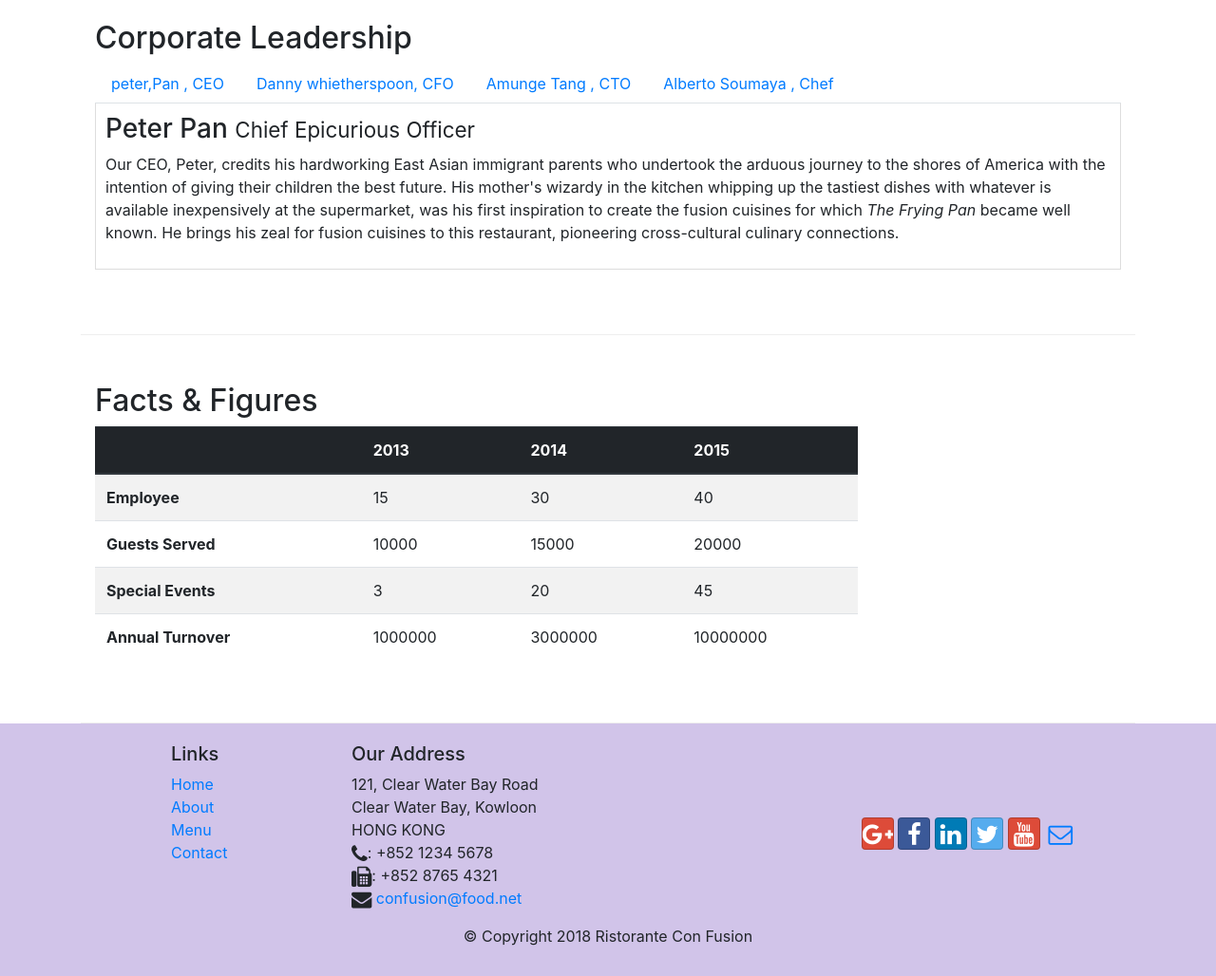
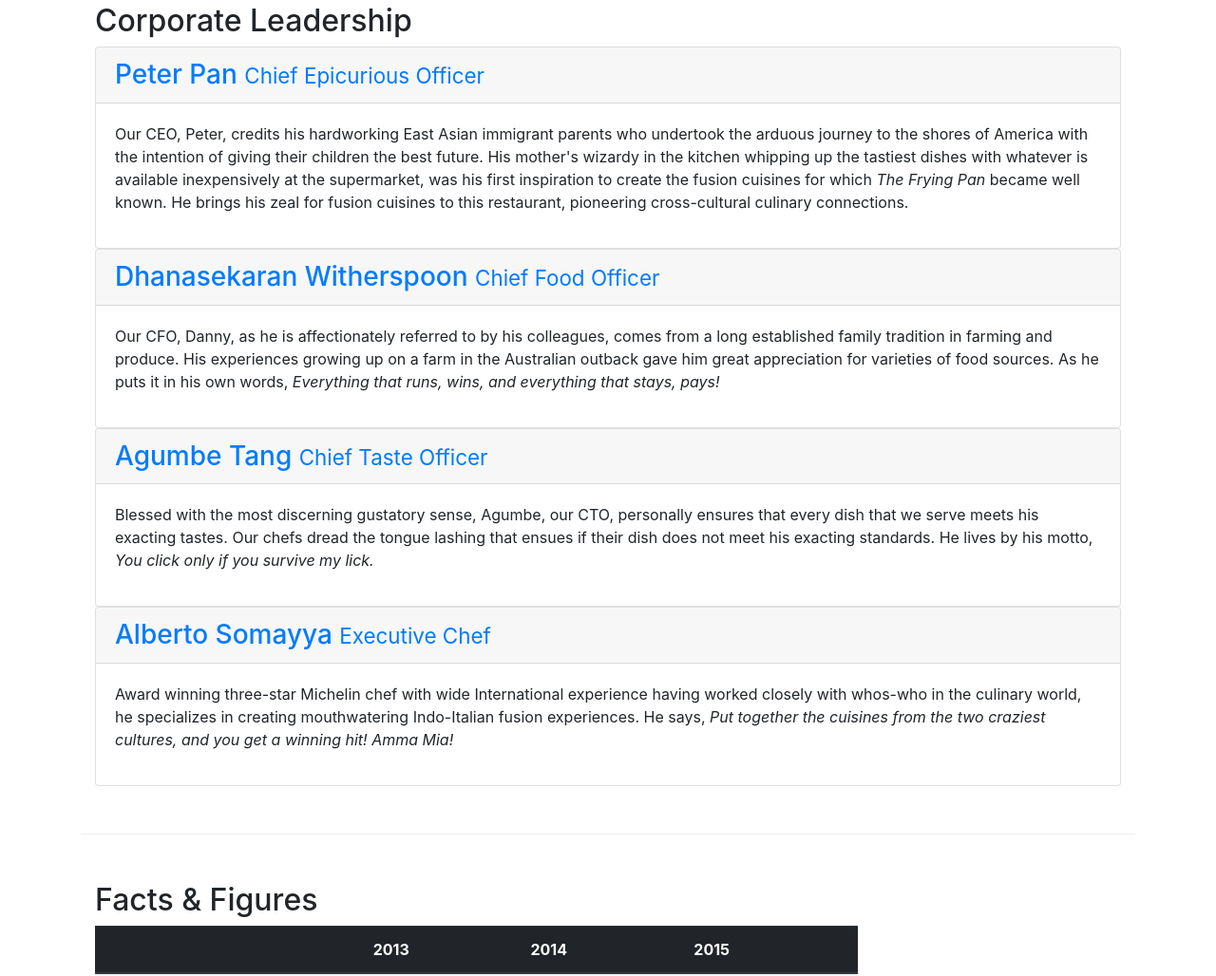
Before and after one commit to Sahilgupta8423/Bootstrap4, a website: page aboutus.html in a window 1280 px wide. Shown: the part 1019-2047 px from the top of the page at 95% size. Drawn offline with nearby package versions, Linux system fonts and the light colour scheme.

Commit message:
Accordion

```diff
--- a/aboutus.html
+++ b/aboutus.html
@@ -106,49 +106,65 @@
             <div class="col-sm-12">
                 <h2>Corporate Leadership</h2>
 
-                <ul class="nav nav-tabs">
-                    <li class="nav-item">
-                        <a href="#peter" class="nav-link item" role="tab" data-toggle="tab">peter,Pan , CEO</a>
-                    </li>
-                    <li class="nav-item">
-                        <a href="#danny" class="nav-link item" role="tab" data-toggle="tab">Danny whietherspoon, CFO</a>
-                    </li>
-                    <li class="nav-item">
-                        <a href="#agumbe" class="nav-link item" role="tab" data-toggle="tab">Amunge Tang , CTO</a>
-                    </li>
-                    <li class="nav-item">
-                        <a href="#peter" class="nav-link item" role="tab" data-toggle="tab">Alberto Soumaya , Chef</a>
-                    </li>
-                </ul>
-                <div class="tab-content">
-                    <div class="tab-pane fade show active" id="peter" role="tabpanel">
-                       <h3>Peter Pan <small>Chief Epicurious Officer</small></h3>
-                       <p class="d-none d-sm-block">Our CEO, Peter, credits his hardworking East Asian immigrant parents who undertook the arduous journey to the shores of America with the intention of giving their children the best future. His mother's wizardy in the kitchen whipping up the tastiest dishes with whatever is available inexpensively at the supermarket, was his first inspiration to create the fusion cuisines for which <em>The Frying Pan</em> became well known. He brings his zeal for fusion cuisines to this restaurant, pioneering cross-cultural culinary connections.</p>
+
+                <div id="accordion">
+                    <div class="card">
+                        <div class="card-header" id="peterhead" role="tab">
+                          <h3 class="mb-0">
+                               <a href="#" data-toggle="collapse" data-target="#peter">
+                                  Peter Pan <small>Chief Epicurious Officer</small>
+                               </a>
+                          </h3>
+                        </div>
+                        <div class="collapse show " data-parent="#accordion" id="peter" role="tabpanel">
+                            <div class="card-body">
+                                <p class="d-none d-sm-block">Our CEO, Peter, credits his hardworking East Asian immigrant parents who undertook the arduous journey to the shores of America with the intention of giving their children the best future. His mother's wizardy in the kitchen whipping up the tastiest dishes with whatever is available inexpensively at the supermarket, was his first inspiration to create the fusion cuisines for which <em>The Frying Pan</em> became well known. He brings his zeal for fusion cuisines to this restaurant, pioneering cross-cultural culinary connections.</p>
+
+                            </div>
+                        </div>
                     </div>
+                    <div class="card">
+                        <div class="card-header" id="dannyhead" role="tab">
+                            <h3 class="mb-0">
+                                   <a href="#" data-toggle="collapse" data-target="#danny">
+                                     Dhanasekaran Witherspoon <small>Chief Food Officer</small>
+                                    </a>
+                            </h3>
+                        </div>
+                        <div class="collapse show  " data-parent="#accordian" id="danny" role="tabpanel">
+                            <div class="card-body">
+                                <p class="d-none d-sm-block">Our CFO, Danny, as he is affectionately referred to by his colleagues, comes from a long established family tradition in farming and produce. His experiences growing up on a farm in the Australian outback gave him great appreciation for varieties of food sources. As he puts it in his own words, <em>Everything that runs, wins, and everything that stays, pays!</em></p>
+                            </div>
+                        </div>
+                    </div>
+                    <div class="card">
+                        <div class="card-header" id="agumbehead" role="tab">
+                            <h3 class="mb-0">
+                                <a href="#" data-toggle="collapse" data-target="#agumbe">
+                                    Agumbe Tang <small>Chief Taste Officer</small>
+                                </a>
+                            </h3>
 
-                    <div class="tab-pane fade  " id="danny" role="tabpanel">
-
-
-                      <h3>Dhanasekaran Witherspoon <small>Chief Food Officer</small></h3>
-                      <p class="d-none d-sm-block">Our CFO, Danny, as he is affectionately referred to by his colleagues, comes from a long established family tradition in farming and produce. His experiences growing up on a farm in the Australian outback gave him great appreciation for varieties of food sources. As he puts it in his own words, <em>Everything that runs, wins, and everything that stays, pays!</em></p>
-
+                        </div>
+                        <div class="collapse show" data-parent="#accordian" id="agumbe" role="tabpanel">
+                            <div class="card-body">
+                                <p class="d-none d-sm-block">Blessed with the most discerning gustatory sense, Agumbe, our CTO, personally ensures that every dish that we serve meets his exacting tastes. Our chefs dread the tongue lashing that ensues if their dish does not meet his exacting standards. He lives by his motto, <em>You click only if you survive my lick.</em></p>
+                            </div>
+                        </div>
                     </div>
-
-                    <div class="tab-pane fade  " id="agumbe" role="tabpanel">
-
-                      <h3>Agumbe Tang <small>Chief Taste Officer</small></h3>
-                      <p class="d-none d-sm-block">Blessed with the most discerning gustatory sense, Agumbe, our CTO, personally ensures that every dish that we serve meets his exacting tastes. Our chefs dread the tongue lashing that ensues if their dish does not meet his exacting standards. He lives by his motto, <em>You click only if you survive my lick.</em></p>
-
-                    </div>
-
-                    <div class="tab-pane fade  " id="alberto" role="tabpanel">
-
-
-
-                       <h3>Alberto Somayya <small>Executive Chef</small></h3>
-                       <p class="d-none d-sm-block">Award winning three-star Michelin chef with wide International experience having worked closely with whos-who in the culinary world, he specializes in creating mouthwatering Indo-Italian fusion experiences. He says, <em>Put together the cuisines from the two craziest cultures, and you get a winning hit! Amma Mia!</em></p>
-
-
+                    <div class="card">
+                        <div class="card-header" id="albertohead" role="tab">
+                            <h3 class="mb-0">
+                                <a href="#" data-toggle="collapse" data-target="#alberto">
+                                    Alberto Somayya <small>Executive Chef</small>
+                                </a>
+                            </h3>
+                        </div>
+                     <div class="collapse show " data-parent="#accordian" id="alberto" role="tabpanel">
+                          <div class="card-body">
+                               <p class="d-none d-sm-block">Award winning three-star Michelin chef with wide International experience having worked closely with whos-who in the culinary world, he specializes in creating mouthwatering Indo-Italian fusion experiences. He says, <em>Put together the cuisines from the two craziest cultures, and you get a winning hit! Amma Mia!</em></p>
+                           </div>
+                        </div>
                     </div>
                 </div>
 
```
